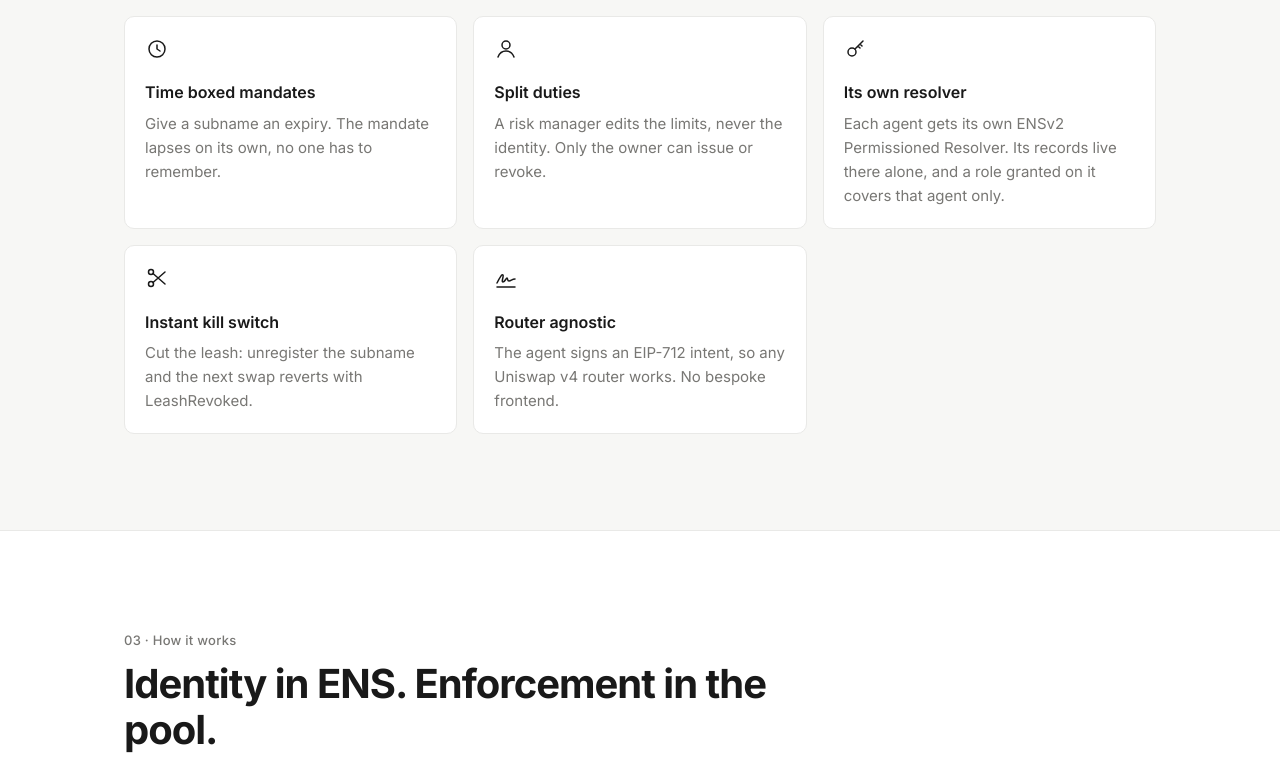
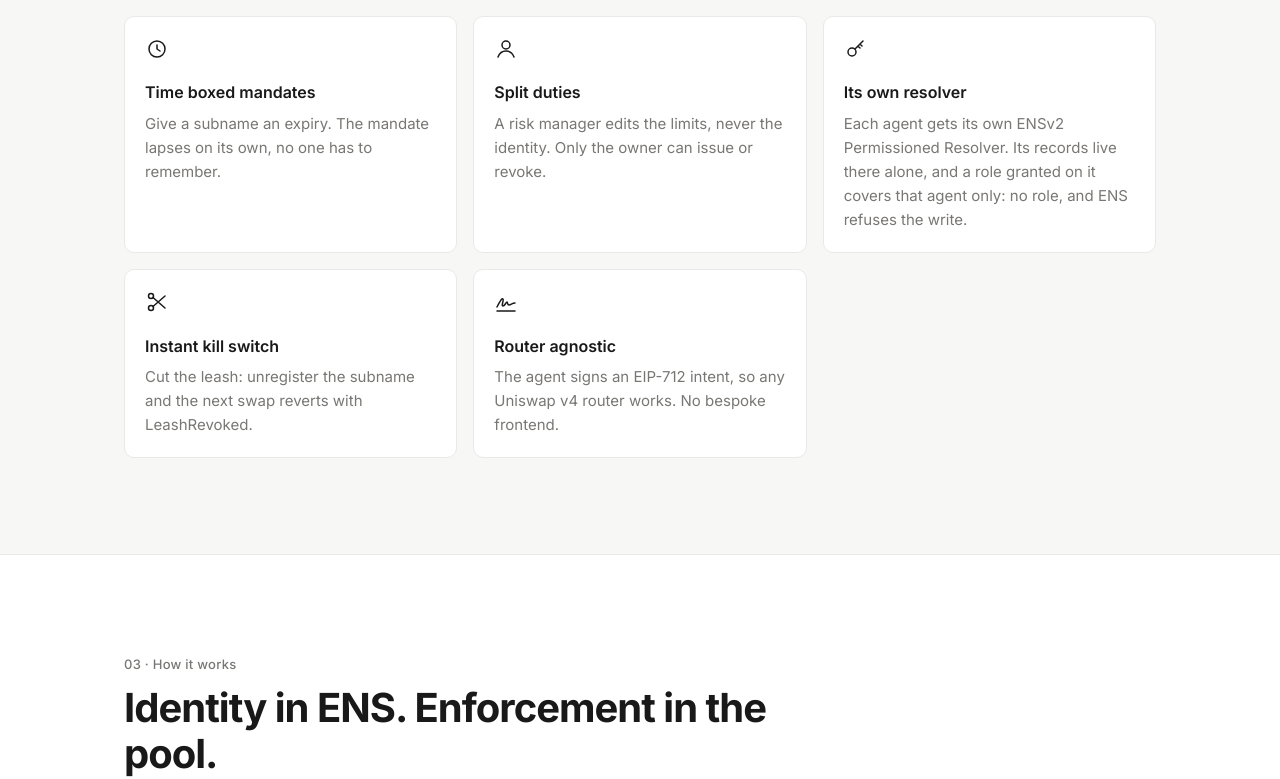
Before and after one commit to akugone/leash-tokyo, a React (Vite) app in the folder dashboard/: page / in a window 1280 px wide. Shown: the part 2526-3305 px from the top of the page. Built offline with nearby package versions, Linux system fonts and the light colour scheme.

Commit message:
docs: the per agent delegation scenario, trader-2 issued without the risk manager's role

```diff
--- a/dashboard/src/landing/Landing.tsx
+++ b/dashboard/src/landing/Landing.tsx
@@ -230,7 +230,7 @@ function Problems() {
     { icon: "chart", title: "Slippage bounds", body: "Cap the price impact of every swap with leash.maxSlippageBps. A looser price limit reverts with SlippageTooLoose." },
     { icon: "clock", title: "Time boxed mandates", body: "Give a subname an expiry. The mandate lapses on its own, no one has to remember." },
     { icon: "user", title: "Split duties", body: "A risk manager edits the limits, never the identity. Only the owner can issue or revoke." },
-    { icon: "key", title: "Its own resolver", body: "Each agent gets its own ENSv2 Permissioned Resolver. Its records live there alone, and a role granted on it covers that agent only." },
+    { icon: "key", title: "Its own resolver", body: "Each agent gets its own ENSv2 Permissioned Resolver. Its records live there alone, and a role granted on it covers that agent only: no role, and ENS refuses the write." },
     { icon: "scissors", title: "Instant kill switch", body: "Cut the leash: unregister the subname and the next swap reverts with LeashRevoked." },
     { icon: "signature", title: "Router agnostic", body: "The agent signs an EIP-712 intent, so any Uniswap v4 router works. No bespoke frontend." },
   ];
@@ -468,6 +468,7 @@ function GetStarted() {
             <p><b>Try it.</b> Ask the agent to <code>buy 25 lUSD of lETH</code>: the swap settles and the leash bar moves.</p>
             <p>Ask for <code>300 lUSD</code>: the hook answers <code>DailyCapExceeded</code>, nothing moves.</p>
             <p>As risk manager, tighten the cap. Try to revoke: <code>EACUnauthorizedAccountRoles</code>.</p>
+            <p>As owner, issue <code>trader-2</code> without ticking <b>Give the risk manager its role</b>. The risk manager can still tighten <code>trader-1</code>, but on <code>trader-2</code> the dashboard simulates first and shows ENS refusing, <code>EACUnauthorizedAccountRoles</code>: nothing is sent.</p>
             <p>As owner, cut the leash. The next trade reverts with <code>LeashRevoked</code>.</p>
             <div className="lp-cta">
               <a className="lp-btn lp-btn-dark" href={DASHBOARD}>Open the dashboard</a>
```
Also changed, not shown: 2 other files (tests, documents, lock files or other folders).
